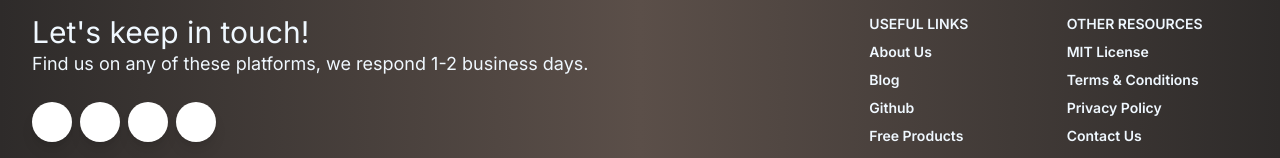
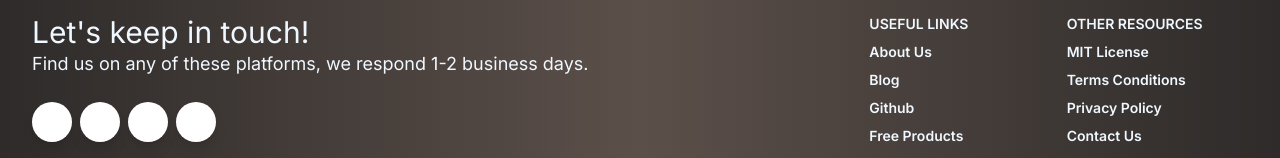
Before and after one commit to ShayanAhmed-0/autocommers, a Next.js app: page / in a window 1280 px wide. Shown: the part 794-952 px from the top of the page. Built offline with nearby package versions, Linux system fonts and the light colour scheme.

Commit message:
footerfix

```diff
--- a/src/components/layout/Footer.tsx
+++ b/src/components/layout/Footer.tsx
@@ -51,7 +51,7 @@ const Footer = () => {
                 <a className="block pb-2 text-sm font-semibold text-blueGray-600 hover:text-blueGray-800" href="https://github.com/creativetimofficial/notus-js/blob/main/LICENSE.md?ref=njs-profile">MIT License</a>
               </li>
               <li>
-                <a className="block pb-2 text-sm font-semibold text-blueGray-600 hover:text-blueGray-800" href="https://creative-tim.com/terms?ref=njs-profile">Terms &amp; Conditions</a>
+                <a className="block pb-2 text-sm font-semibold text-blueGray-600 hover:text-blueGray-800" href="https://creative-tim.com/terms?ref=njs-profile">Terms Conditions</a>
               </li>
               <li>
                 <a className="block pb-2 text-sm font-semibold text-blueGray-600 hover:text-blueGray-800" href="https://creative-tim.com/privacy?ref=njs-profile">Privacy Policy</a>
```
